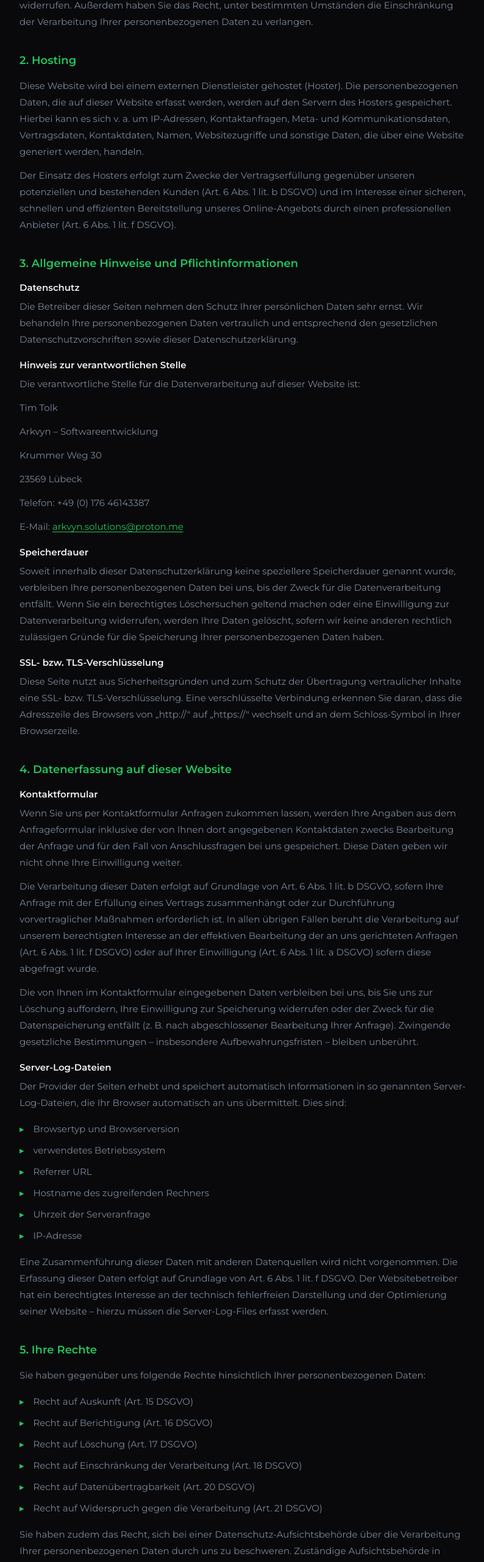
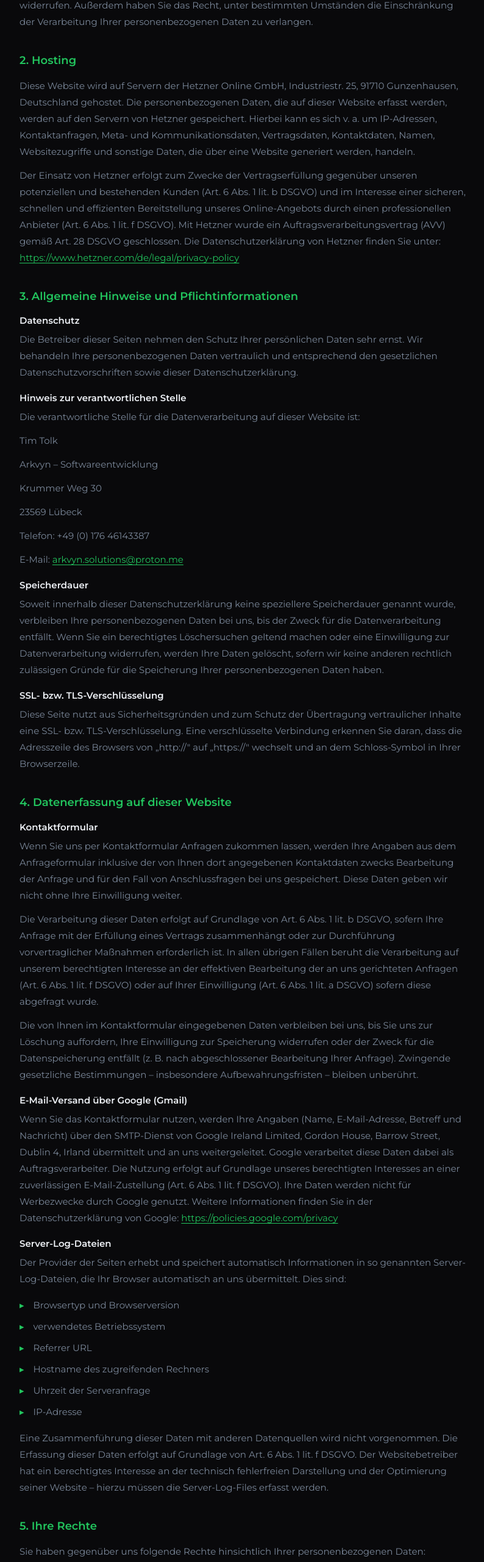
Before and after one commit to TimothieMT/Arkvyn, a React (Vite) app: page /datenschutz in a window 1280 px wide. Shown: the part 1057-3619 px from the top of the page at 61% size, without its empty margins (240-1034 px from the left). Built offline with nearby package versions, Linux system fonts and the light colour scheme.

Commit message:
feat: update Datenschutz and Impressum components with hosting details and legal information; enhance footer styles

```diff
--- a/src/App.css
+++ b/src/App.css
@@ -903,6 +903,7 @@
 }
 
 .footer__inner {
+  height: auto;
   max-width: 1280px;
   margin: 0 auto;
   padding: 4rem 2rem 3rem;
@@ -955,6 +956,11 @@
   font-weight: 600;
 }
 
+.footer__nav,
+.footer__contact {
+  min-width: 0;
+}
+
 .footer__nav ul {
   display: flex;
   flex-direction: column;
@@ -980,13 +986,14 @@
   font-size: 0.875rem;
   margin-bottom: 0.5rem;
   line-height: 1.6;
+  overflow-wrap: break-word;
+  word-break: break-word;
 }
 
 .footer__bottom {
   max-width: 1280px;
   margin: 0 auto;
   padding: 1.25rem 2rem;
-  border-top: 1px solid rgba(255, 255, 255, 0.05);
   display: flex;
   align-items: center;
   justify-content: space-between;
@@ -1003,7 +1010,7 @@
 }
 
 .footer__legal a {
-  color: var(--text-subtle);
+  color: var(--text-muted);
   font-size: 0.8rem;
   transition: color 0.2s;
 }
@@ -1140,6 +1147,19 @@
   .about__highlights {
     grid-template-columns: 1fr;
   }
+
+  .footer__inner {
+    padding: 2.5rem 1rem 2rem;
+    gap: 1.5rem;
+  }
+
+  .footer__bottom {
+    padding: 1rem;
+  }
+
+  .footer__legal {
+    gap: 1rem;
+  }
 }
 
 /* ════════════════════════════════════════
--- a/src/components/Datenschutz.tsx
+++ b/src/components/Datenschutz.tsx
@@ -80,17 +80,23 @@ export default function Datenschutz() {
         <section className="legal-section">
           <h2>2. Hosting</h2>
           <p>
-            Diese Website wird bei einem externen Dienstleister gehostet (Hoster). Die
-            personenbezogenen Daten, die auf dieser Website erfasst werden, werden auf den Servern
-            des Hosters gespeichert. Hierbei kann es sich v. a. um IP-Adressen, Kontaktanfragen,
-            Meta- und Kommunikationsdaten, Vertragsdaten, Kontaktdaten, Namen, Websitezugriffe und
-            sonstige Daten, die über eine Website generiert werden, handeln.
+            Diese Website wird auf Servern der Hetzner Online GmbH, Industriestr. 25, 91710
+            Gunzenhausen, Deutschland gehostet. Die personenbezogenen Daten, die auf dieser Website
+            erfasst werden, werden auf den Servern von Hetzner gespeichert. Hierbei kann es sich
+            v. a. um IP-Adressen, Kontaktanfragen, Meta- und Kommunikationsdaten, Vertragsdaten,
+            Kontaktdaten, Namen, Websitezugriffe und sonstige Daten, die über eine Website
+            generiert werden, handeln.
           </p>
           <p>
-            Der Einsatz des Hosters erfolgt zum Zwecke der Vertragserfüllung gegenüber unseren
+            Der Einsatz von Hetzner erfolgt zum Zwecke der Vertragserfüllung gegenüber unseren
             potenziellen und bestehenden Kunden (Art. 6 Abs. 1 lit. b DSGVO) und im Interesse einer
             sicheren, schnellen und effizienten Bereitstellung unseres Online-Angebots durch einen
-            professionellen Anbieter (Art. 6 Abs. 1 lit. f DSGVO).
+            professionellen Anbieter (Art. 6 Abs. 1 lit. f DSGVO). Mit Hetzner wurde ein
+            Auftragsverarbeitungsvertrag (AVV) gemäß Art. 28 DSGVO geschlossen. Die
+            Datenschutzerklärung von Hetzner finden Sie unter:{' '}
+            <a href="https://www.hetzner.com/de/legal/privacy-policy" target="_blank" rel="noopener noreferrer">
+              https://www.hetzner.com/de/legal/privacy-policy
+            </a>
           </p>
         </section>
 
@@ -159,6 +165,20 @@ export default function Datenschutz() {
             gesetzliche Bestimmungen – insbesondere Aufbewahrungsfristen – bleiben unberührt.
           </p>
 
+          <h3>E-Mail-Versand über Google (Gmail)</h3>
+          <p>
+            Wenn Sie das Kontaktformular nutzen, werden Ihre Angaben (Name, E-Mail-Adresse, Betreff
+            und Nachricht) über den SMTP-Dienst von Google Ireland Limited, Gordon House, Barrow
+            Street, Dublin 4, Irland übermittelt und an uns weitergeleitet. Google verarbeitet diese
+            Daten dabei als Auftragsverarbeiter. Die Nutzung erfolgt auf Grundlage unseres
+            berechtigten Interesses an einer zuverlässigen E-Mail-Zustellung (Art. 6 Abs. 1 lit. f
+            DSGVO). Ihre Daten werden nicht für Werbezwecke durch Google genutzt. Weitere
+            Informationen finden Sie in der Datenschutzerklärung von Google:{' '}
+            <a href="https://policies.google.com/privacy" target="_blank" rel="noopener noreferrer">
+              https://policies.google.com/privacy
+            </a>
+          </p>
+
           <h3>Server-Log-Dateien</h3>
           <p>
             Der Provider der Seiten erhebt und speichert automatisch Informationen in so genannten
--- a/src/components/Impressum.tsx
+++ b/src/components/Impressum.tsx
@@ -36,23 +36,7 @@ export default function Impressum() {
         </section>
 
         <section className="legal-section">
-          <h2>Umsatzsteuer-ID</h2>
-          <p>
-            Umsatzsteuer-Identifikationsnummer gemäß § 27a Umsatzsteuergesetz:
-            <br />
-            DE [Ihre USt-IdNr.]
-          </p>
-        </section>
-
-        <section className="legal-section">
-          <h2>Berufsbezeichnung und berufsrechtliche Regelungen</h2>
-          <p>Berufsbezeichnung: Softwareentwickler / IT-Dienstleister</p>
-          <p>Zuständige Kammer: Handelskammer Hamburg (sofern zutreffend)</p>
-          <p>Verliehen in: Deutschland</p>
-        </section>
-
-        <section className="legal-section">
-          <h2>Verantwortlich für den Inhalt nach § 55 Abs. 2 RStV</h2>
+          <h2>Verantwortlich für den Inhalt nach § 18 Abs. 2 MStV</h2>
           <address>
             <p>Tim Tolk</p>
             <p>Krummer Weg 30</p>
```
